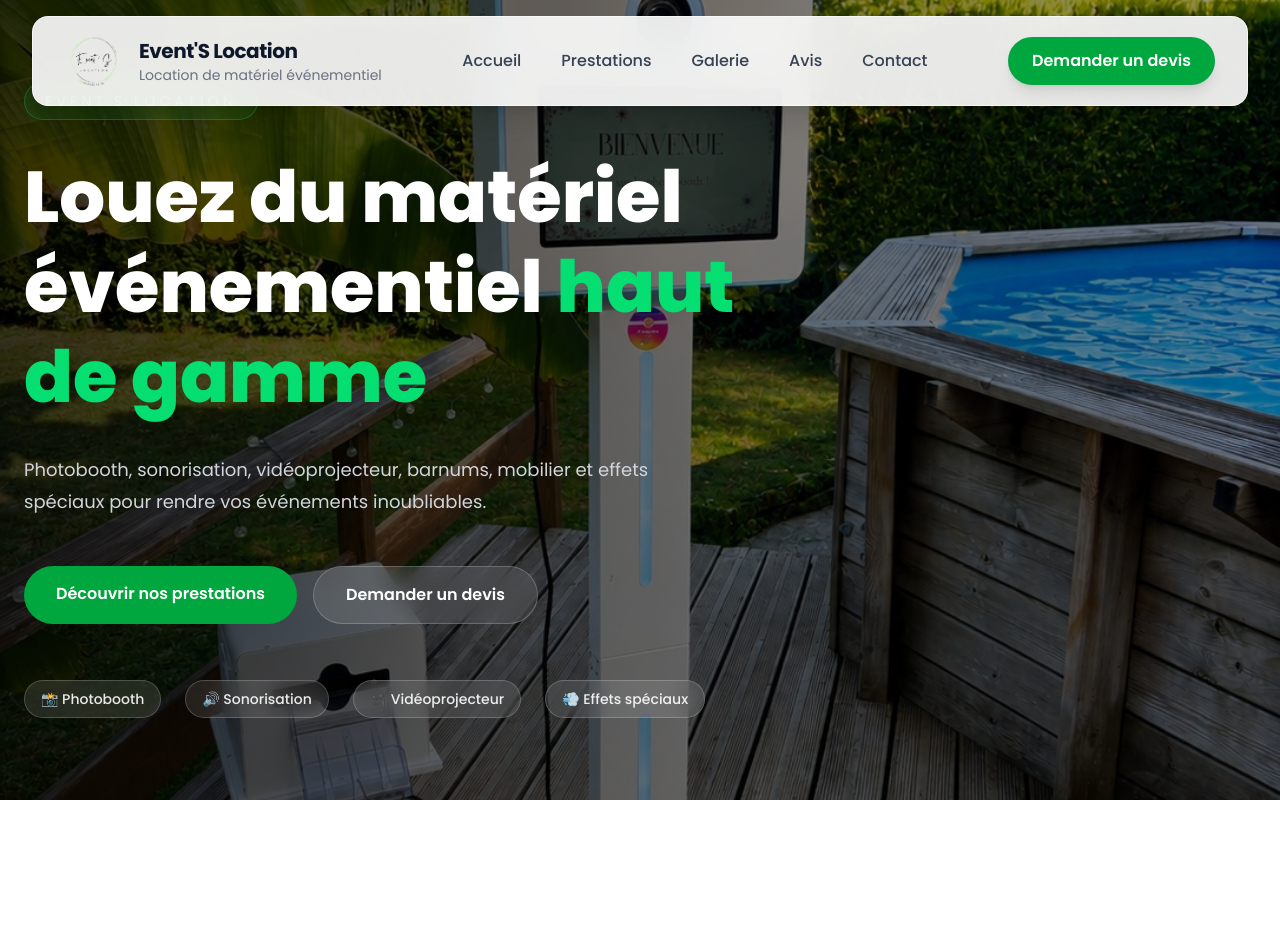
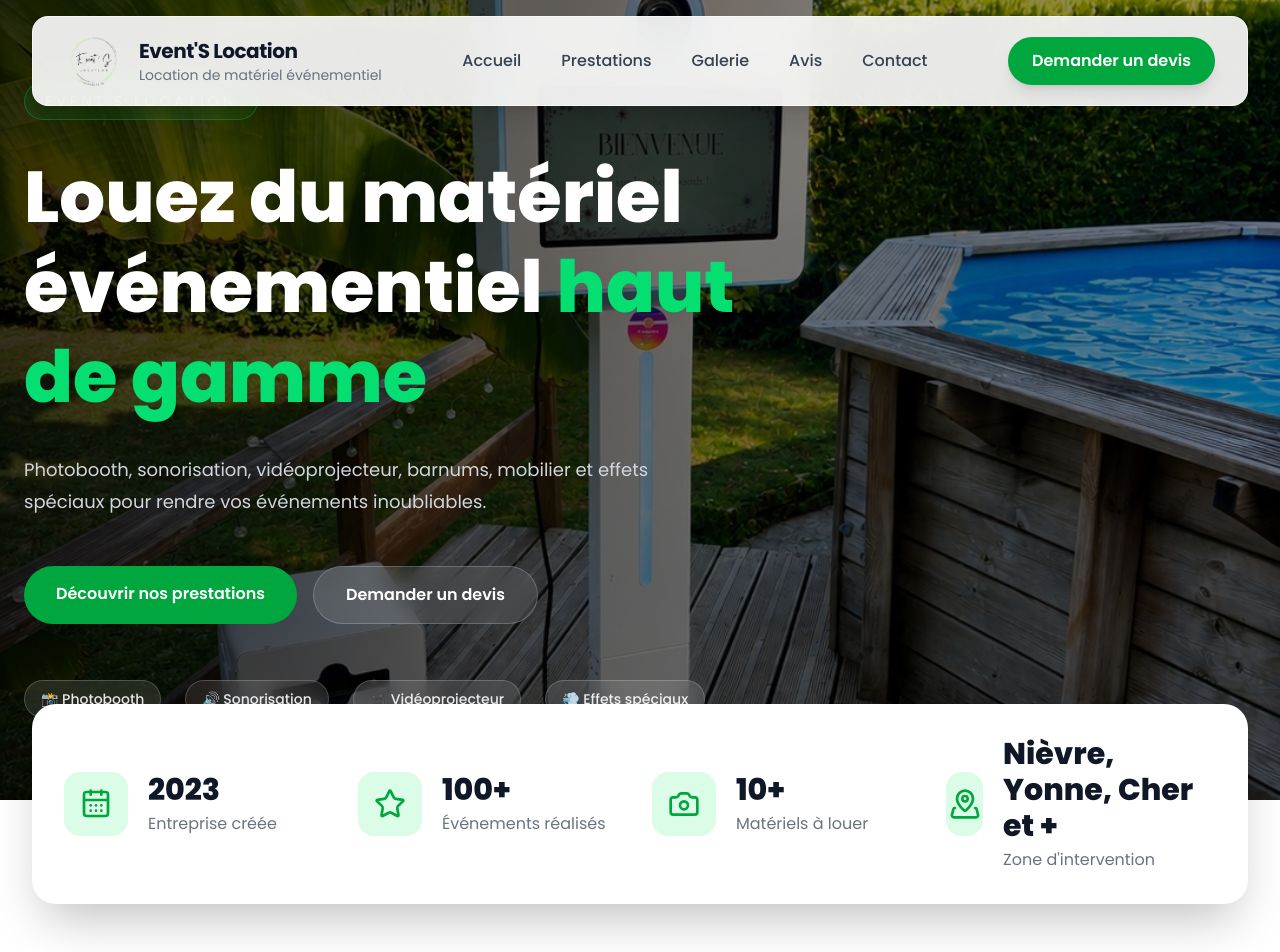
Before and after one commit to Seb050721/eventslocation, a Next.js app: page / in a window 1280 px wide. Shown: the top 952 px of the page. Before the commit the page ends 800 px from the top, so only its background shows below. Built offline with nearby package versions, Linux system fonts and the light colour scheme.

Commit message:
Fix Stat

```diff
--- a/app/page.tsx
+++ b/app/page.tsx
@@ -1,6 +1,6 @@
 import Header from "@/components/Header";
 import Hero from "@/components/Hero";
-//import Stats from "@/components/Stats";
+import Stats from "@/components/Stats";
 //import Services from "@/components/Services";
 //import Gallery from "@/components/Gallery";
 //import WhyChooseUs from "@/components/WhyChooseUs";
@@ -18,6 +18,8 @@ export default function Home() {
       <Header />
       <Hero />
 
+      <Stats />
+
 
 
     </>
```
